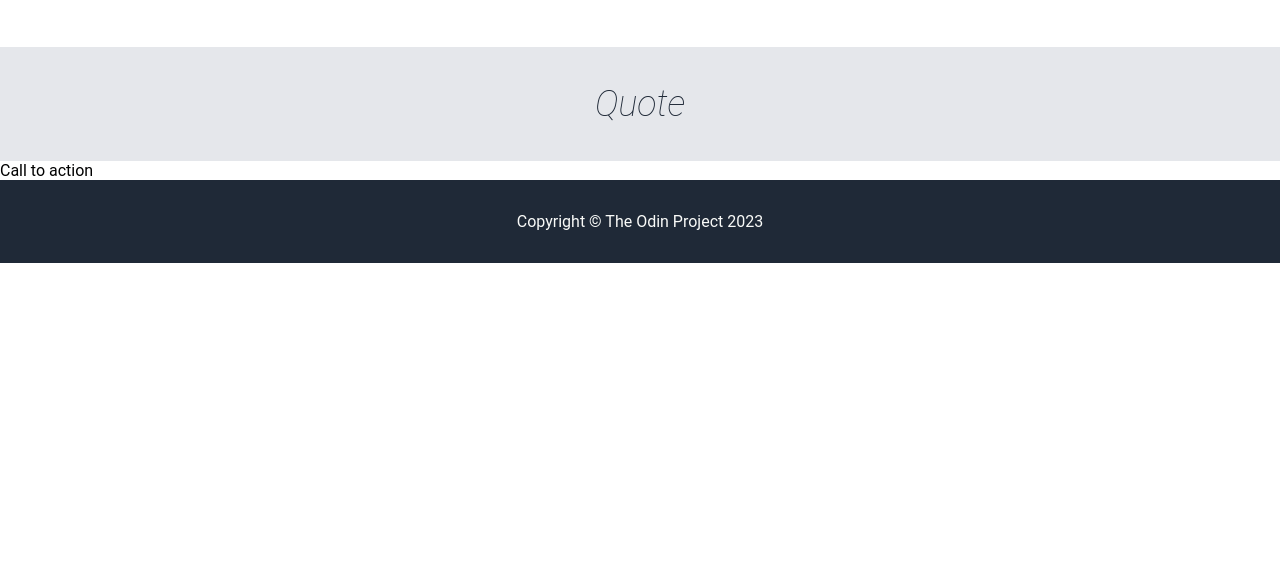
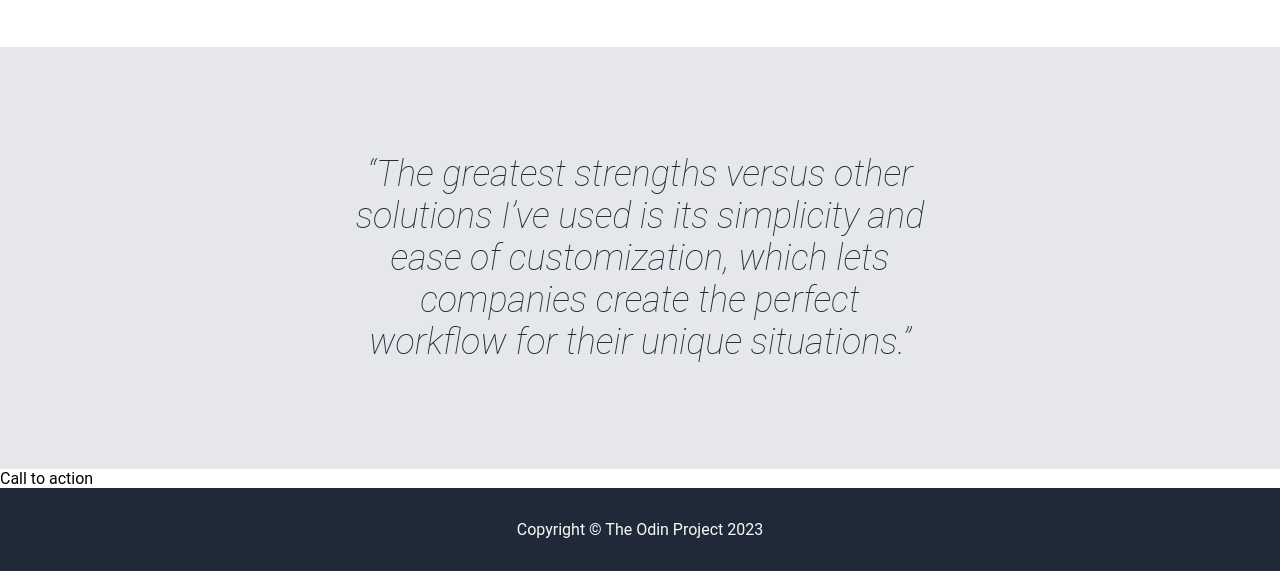
Before and after one commit to gbignell/Landing-Page, a plain HTML site: page index.html in a window 1280 px wide. Shown: the part 918-1489 px from the top of the page. Before the commit the page ends 1181 px from the top, so only its background shows below. Drawn offline with Linux system fonts and the light colour scheme.

Commit message:
Complete quote section

```diff
--- a/index.html
+++ b/index.html
@@ -52,7 +52,13 @@
         <p>this is some subtext under an illustation or image</p>
       </div>
     </div>
-    <div class="quote"><p>Quote</p></div>
+    <div class="quote">
+      <p>
+        “The greatest strengths versus other solutions I’ve used is its
+        simplicity and ease of customization, which lets companies create the
+        perfect workflow for their unique situations.”
+      </p>
+    </div>
     <div>Call to action</div>
     <div class="footer">Copyright &copy The Odin Project 2023</div>
   </body>
--- a/style.css
+++ b/style.css
@@ -122,8 +122,9 @@ a {
 .quote {
   background-color: #e5e7eb;
   font-size: 36px;
-  font-weight: 200;
+  font-weight: 100;
   font-style: italic;
   color: #1f2937;
   text-align: center;
+  padding: 70px 350px;
 }
```
